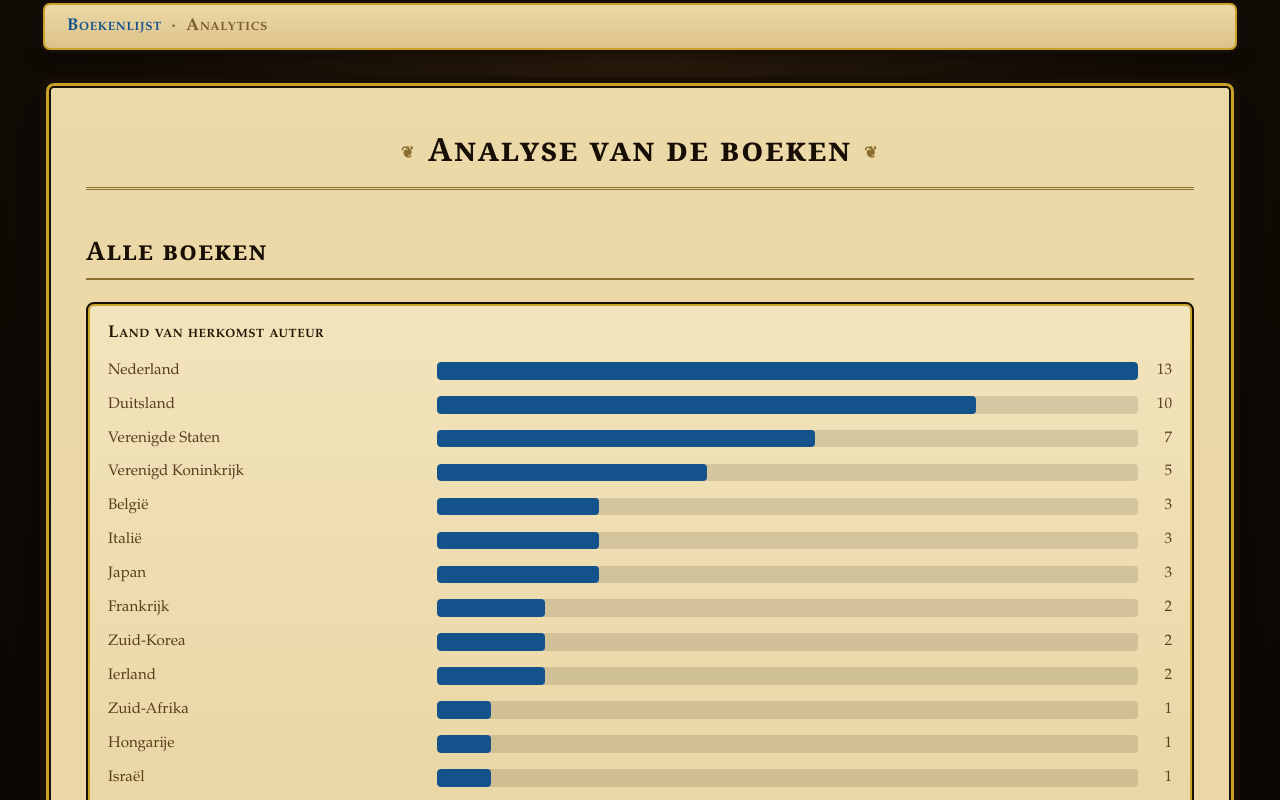
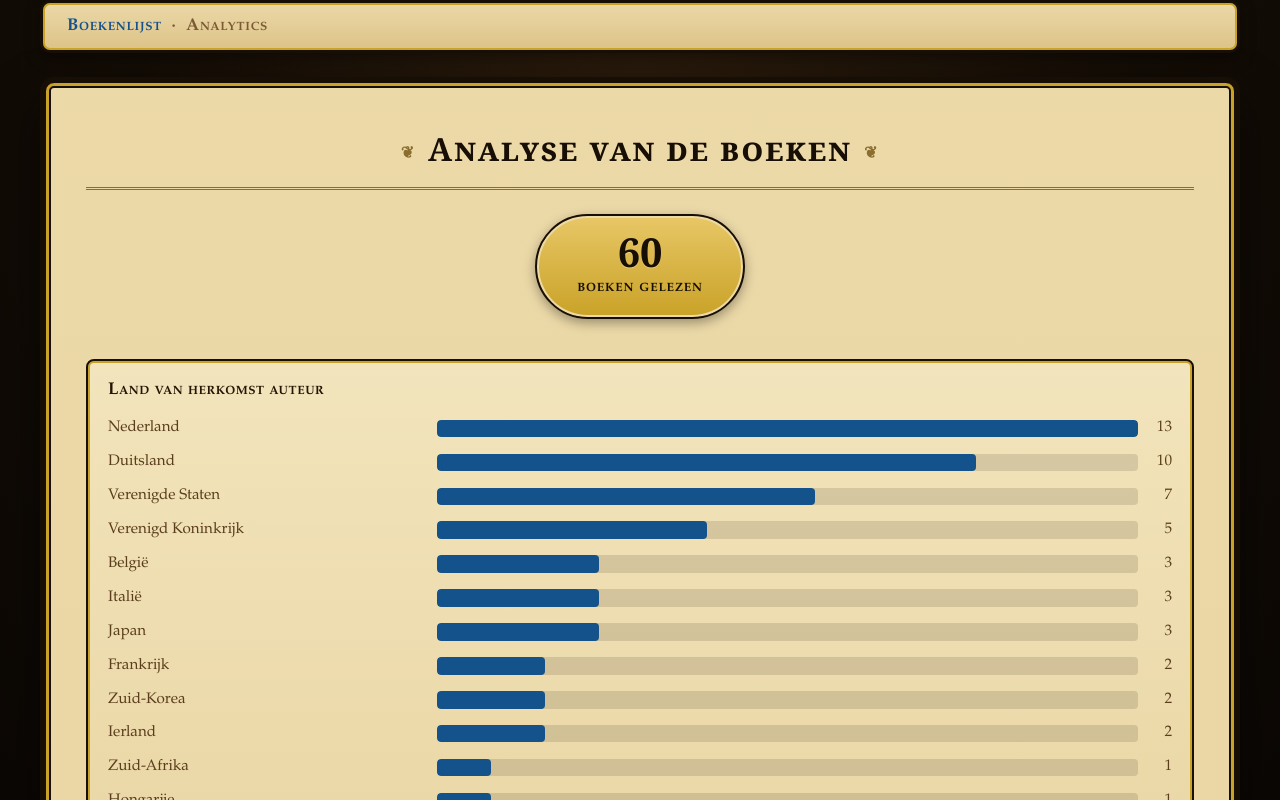
Before and after one commit to CrabCityCollective/geestverwantschap, a Next.js app: page /analyse in a window 1280 px wide. Shown: the top 800 px of the page. Built offline with nearby package versions, Linux system fonts and the light colour scheme.

Commit message:
Vervang "Alle boeken" titel op analysepagina door totaal-gelezen teller
Co-authored-by: Crab City Collective <309857560+CrabCityCollective@users.noreply.github.com>

```diff
--- a/app/analyse/page.tsx
+++ b/app/analyse/page.tsx
@@ -19,10 +19,10 @@ const { telLandenVanAuteurs, telGeslachtVanAuteurs, telTijdvakken, gemiddeldeSte
 
 export const dynamic = 'force-dynamic';
 
-function AnalyseSectie({ titel, boeken }: { titel: string; boeken: Boek[] }) {
+function AnalyseSectie({ titel, boeken }: { titel?: string; boeken: Boek[] }) {
   return (
     <section className="analyse-sectie">
-      <h2>{titel}</h2>
+      {titel ? <h2>{titel}</h2> : null}
       {boeken.length === 0 ? (
         <p className="grafiek-leeg">Nog geen boeken om te analyseren.</p>
       ) : (
@@ -70,7 +70,16 @@ export default function AnalysePagina() {
       <main className="container container-breed">
         <h1>Analyse van de boeken</h1>
 
-        <AnalyseSectie titel="Alle boeken" boeken={boeken} />
+        <p className="totaal-gelezen-sectie">
+          <span className="totaal-gelezen">
+            <span className="totaal-gelezen-getal">{boeken.length}</span>
+            <span className="totaal-gelezen-label">
+              {boeken.length === 1 ? 'boek gelezen' : 'boeken gelezen'}
+            </span>
+          </span>
+        </p>
+
+        <AnalyseSectie boeken={boeken} />
 
         {data.leden.map((lid: string) => (
           <section key={lid} className="lid-sectie">
--- a/app/globals.css
+++ b/app/globals.css
@@ -355,6 +355,42 @@ summary.gemiddelde:focus-visible {
   margin: 0.2rem 0;
 }
 
+.totaal-gelezen-sectie {
+  display: flex;
+  justify-content: center;
+  margin: 0 0 2rem;
+}
+
+.totaal-gelezen {
+  display: inline-flex;
+  flex-direction: column;
+  align-items: center;
+  gap: 0.15rem;
+  padding: 1rem 2.5rem;
+  border: 2px solid var(--inkt);
+  border-radius: 999px;
+  background: linear-gradient(180deg, var(--goud-licht) 0%, var(--goud) 100%);
+  box-shadow:
+    inset 0 0 0 2px var(--perkament),
+    0 4px 12px rgba(0, 0, 0, 0.35);
+}
+
+.totaal-gelezen-getal {
+  font-family: 'Trajan Pro', Cinzel, Georgia, 'Times New Roman', serif;
+  font-size: 2.5rem;
+  font-weight: 700;
+  line-height: 1;
+  color: var(--inkt);
+  text-shadow: 0 1px 0 rgba(255, 231, 174, 0.5);
+}
+
+.totaal-gelezen-label {
+  font-variant: small-caps;
+  letter-spacing: 0.05em;
+  font-weight: 600;
+  color: var(--inkt);
+}
+
 .analyse-sectie {
   margin-top: 2.5rem;
 }
```
